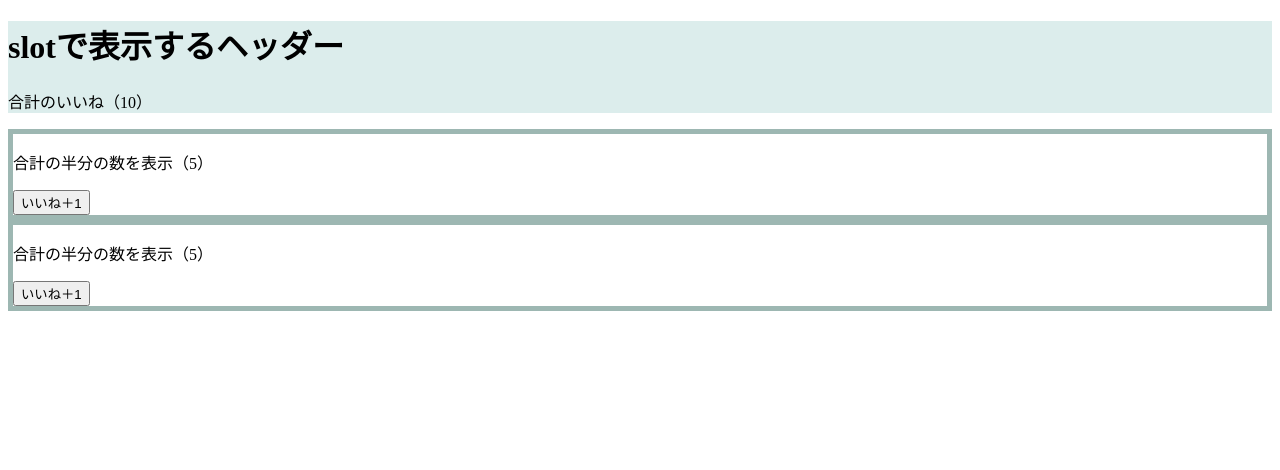
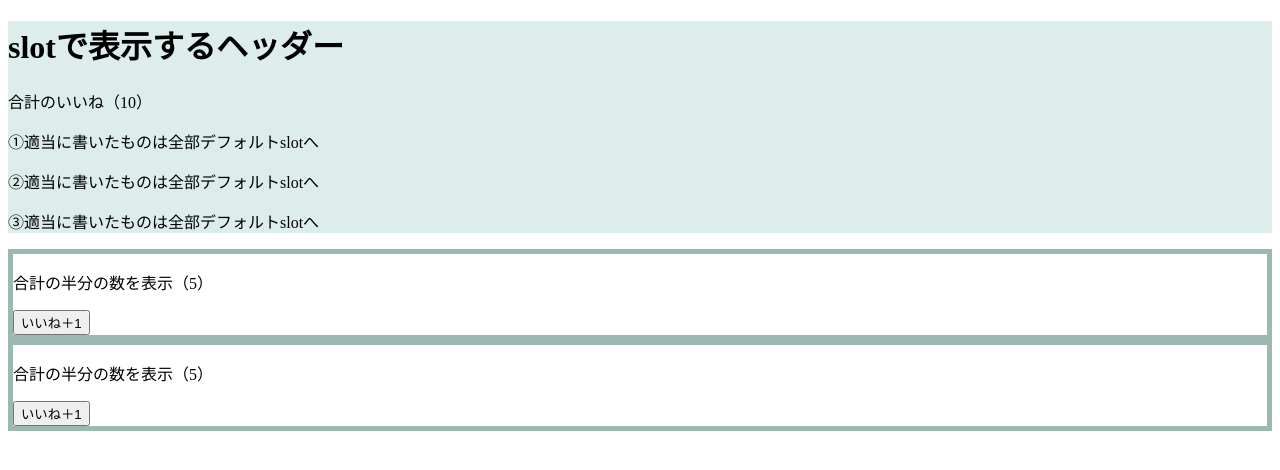
Before and after one commit to shirokuma0503/udemy-vue.js, a Vue app in the folder udemy-vue.js/: page / in a window 1280 px wide. Shown: the top 470 px of the page. Built offline with nearby package versions, Linux system fonts and the light colour scheme.

Commit message:
8_105:デフォルトslot

```diff
--- a/udemy-vue.js/src/App.vue
+++ b/udemy-vue.js/src/App.vue
@@ -1,12 +1,19 @@
 <template>
   <div>
     <GoodHeader>
+      <p>①適当に書いたものは全部デフォルトslotへ</p>
+
       <template v-slot:slotTitle>
         <h1>slotで表示するヘッダー</h1>
       </template>
+
+      <p>②適当に書いたものは全部デフォルトslotへ</p>
+
       <template v-slot:slotNumber>
         <p>合計のいいね（{{ number }}）</p>
       </template>
+
+      <p>③適当に書いたものは全部デフォルトslotへ</p>
     </GoodHeader>
     <GoodNumber :good="number"></GoodNumber>
     <GoodNumber :good="number" @good-click="incrementNumber"></GoodNumber>
--- a/udemy-vue.js/src/components/GoodHeader.vue
+++ b/udemy-vue.js/src/components/GoodHeader.vue
@@ -5,6 +5,8 @@
     </slot>
 
     <slot name="slotNumber"></slot>
+
+    <slot></slot>
   </div>
 </template>
 
```
